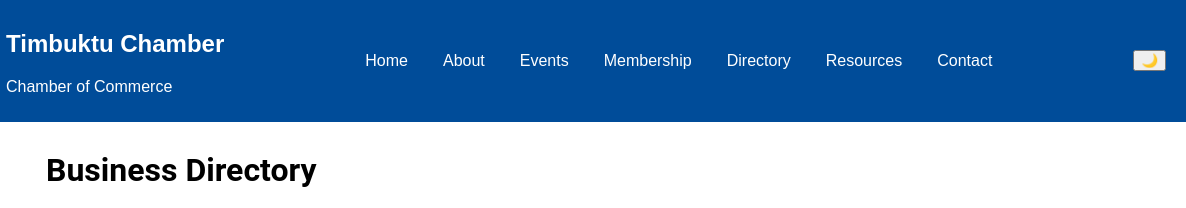
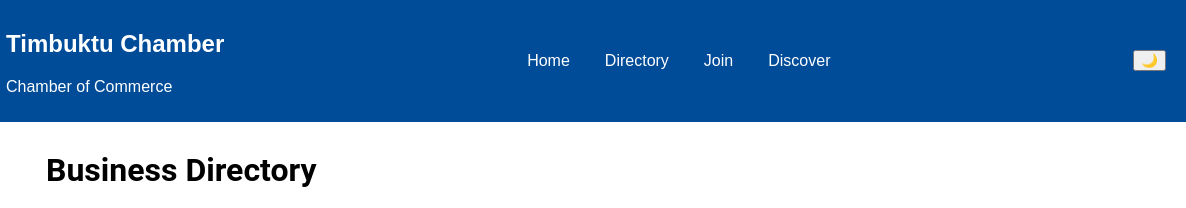
Before and after one commit to olubisiayantoye/wdd231, a plain HTML site: page chamber/directory.html in a window 1280 px wide. Shown: the top 208 px of the page, 94-1280 px from the left. Drawn offline with Linux system fonts and the light colour scheme.

Commit message:
modified:   chamber/directory.html

```diff
--- a/chamber/directory.html
+++ b/chamber/directory.html
@@ -40,12 +40,14 @@
 
       <nav id="main-menu" class="menu ">
         <a href="index.html">Home</a>
-        <a href="about.html">About</a>
+        <a href="directory.html">Directory</a>
+        <a href="join.html" title="join">Join</a>
+        <a href="discover.html" title="discover">Discover</a>
+        <!--a href="about.html">About</a>
         <a href="events.html">Events</a>
         <a href="membership.html">Membership</a>
-        <a href="directory.html">Directory</a>
         <a href="resources.html">Resources</a>
-        <a href="contact.html">Contact</a>
+        <a href="contact.html">Contact</a-->
       </nav>
 
     <button id="dark-mode-toggle" aria-label="Toggle dark mode">🌙</button>
```
